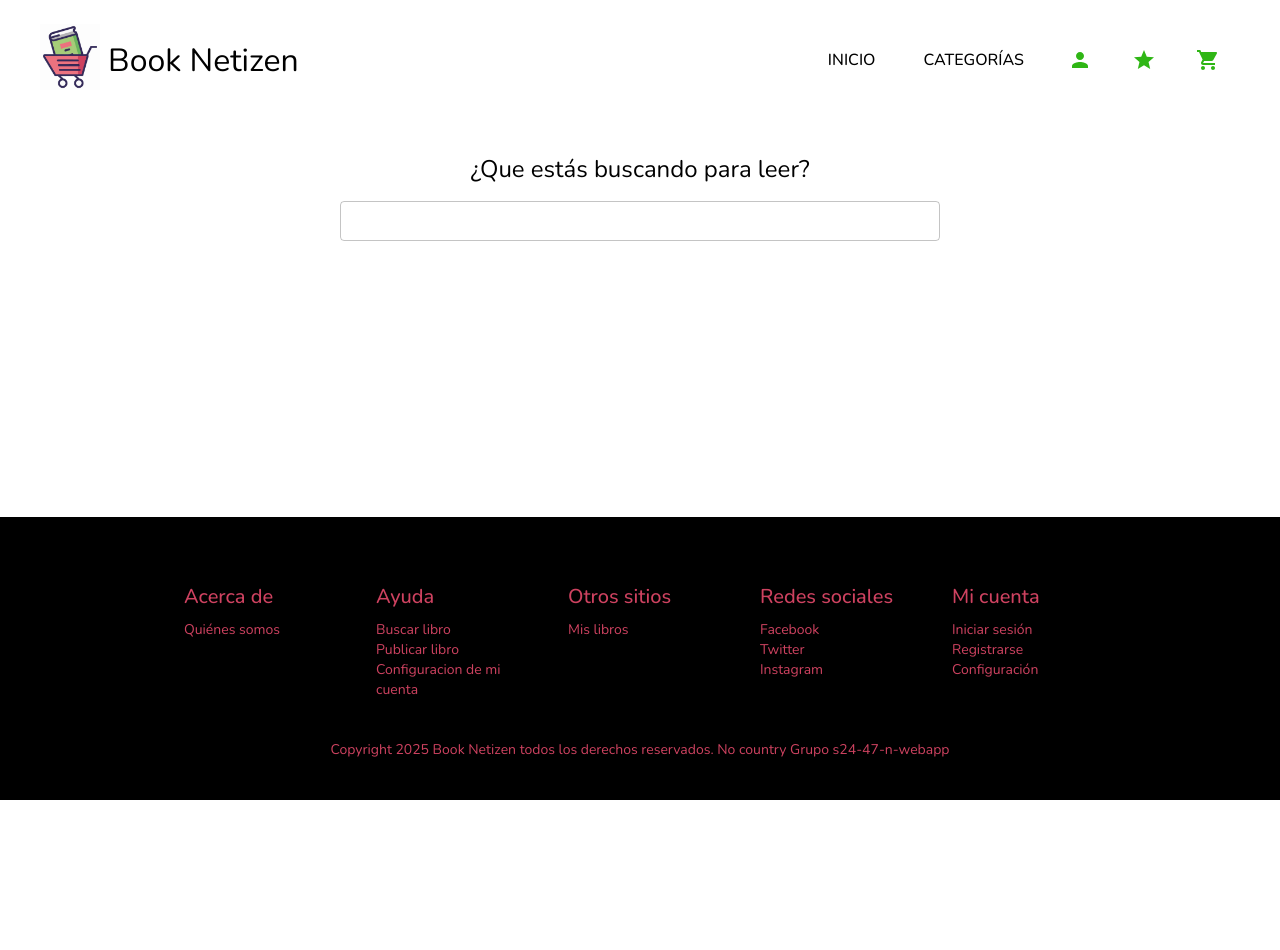
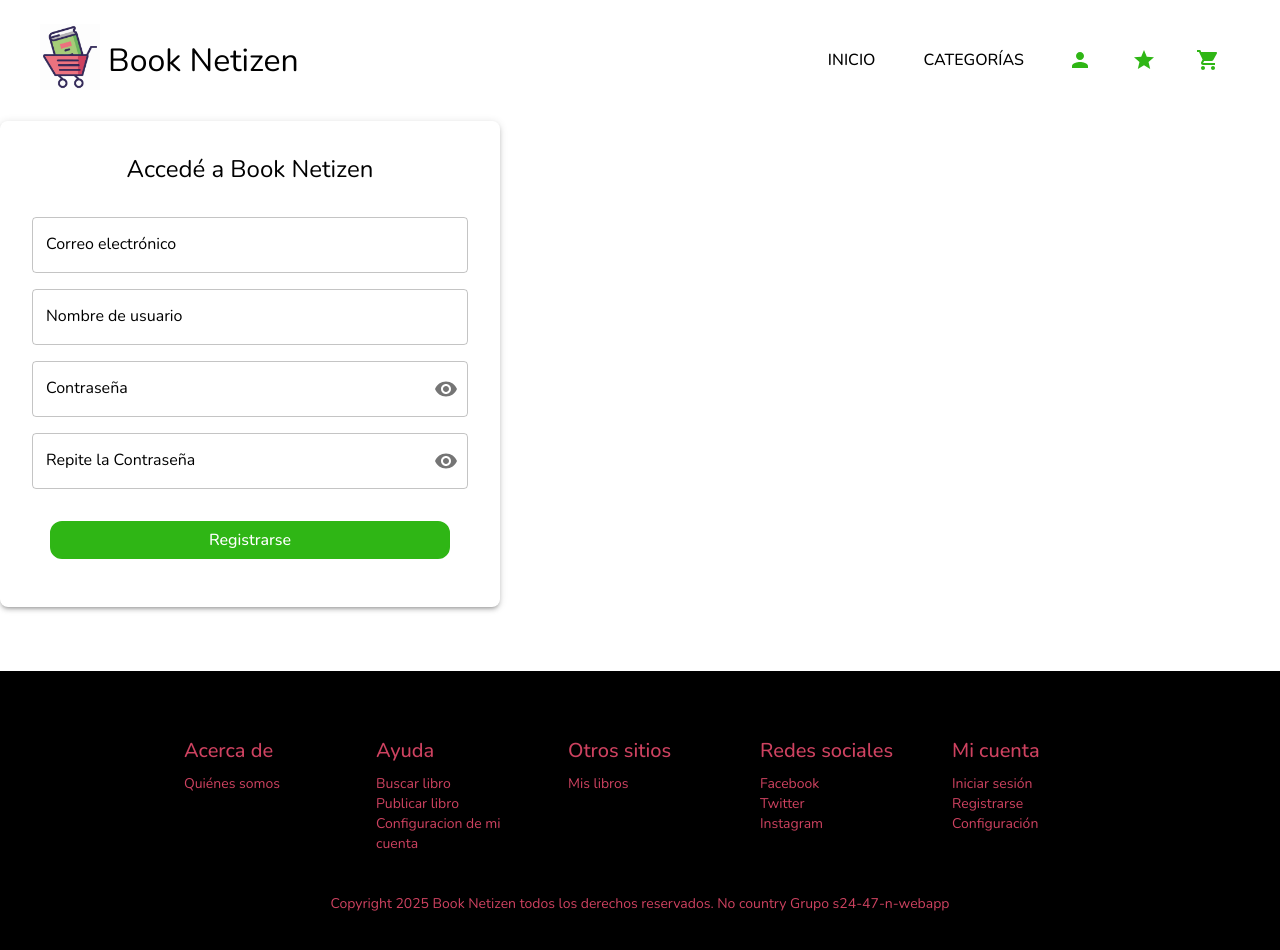
Before and after one commit to JuanSincich/BookNetizen-e-commerce-stack-MERN-Typescript, a React (Vite) app in the folder FRONTEND/: page / in a window 1280 px wide. Shown: the top 950 px of the page. Before the commit the page ends 800 px from the top, so only its background shows below. Built offline with nearby package versions, Linux system fonts and the light colour scheme.

Commit message:
maquetando Register

```diff
--- a/FRONTEND/src/components/pages/Home.tsx
+++ b/FRONTEND/src/components/pages/Home.tsx
@@ -4,15 +4,16 @@ import Carousel from "../uiComp/carousel/Carousel";
 import ReviewCards from "../uiComp/reviewsSection/Reviews";
 import BannerHome from "../uiComp/banner/BannerHome";
 import Login from "./Login";
+import Register from "./Register";
 // import BookPage from "./BookPage";
 /* import BookDelivPage from "./BookDelivPage"; */
 
 export default function Home() {
   return (
     <>
-      <SearchBar />
-
-      {/*     <Hero />
+      {/*   <SearchBar /> */}
+      <Register />
+      {/*       <Hero />
       <Carousel title="Los mas visitados" />
       <Carousel title="Los más vendidos" />
       <BannerHome />
--- a/FRONTEND/src/components/pages/Login.tsx
+++ b/FRONTEND/src/components/pages/Login.tsx
@@ -11,9 +11,6 @@ export default function Login() {
   const [error, setError] = useState("");
 
   // Capturamos los datos del formulario
-
-  /* const handleSubmit = (event: React.FormEvent<HTMLFormElement>) => {
-    event.preventDefault(); */
 
   const handleSubmit = async (e: React.FormEvent) => {
     e.preventDefault();
--- a/FRONTEND/src/components/pages/Register.tsx
+++ b/FRONTEND/src/components/pages/Register.tsx
@@ -1,7 +1,130 @@
+import { Visibility, VisibilityOff } from "@mui/icons-material";
+import {
+  Box,
+  FormControl,
+  IconButton,
+  InputAdornment,
+  InputLabel,
+  OutlinedInput,
+  TextField,
+  Typography,
+} from "@mui/material";
+import { useState } from "react";
+import SolidButton from "../uiComp/button/SolidButton";
+
 export default function Register() {
+  const [showPassword, setShowPassword] = useState(false);
+  const [showPassword2, setShowPassword2] = useState(false);
+
+  const handleClickShowPassword = () => setShowPassword((show) => !show);
+  const handleClickShowPassword2 = () => setShowPassword2((show) => !show);
+
+  const handleMouseDownPassword = (
+    event: React.MouseEvent<HTMLButtonElement>
+  ) => {
+    event.preventDefault();
+  };
+
+  const handleMouseUpPassword = (
+    event: React.MouseEvent<HTMLButtonElement>
+  ) => {
+    event.preventDefault();
+  };
   return (
-    <>
-      <h1>Register</h1>
-    </>
+    <Box
+      id="registro"
+      component="div"
+      sx={{
+        maxWidth: 500,
+        p: 4,
+        boxShadow: 3,
+        borderRadius: 2,
+      }}
+    >
+      <Box sx={{ display: "flex", flexDirection: "column", gap: "2rem" }}>
+        <Typography variant="h5" textAlign="center">
+          Accedé a Book Netizen
+        </Typography>
+        <Box
+          component="form"
+          sx={{
+            display: "flex",
+            flexDirection: "column",
+            gap: "1rem",
+          }}
+        >
+          <TextField
+            id="outlined-basic"
+            label="Correo electrónico"
+            variant="outlined"
+          />
+          <TextField
+            id="outlined-basic"
+            label="Nombre de usuario"
+            variant="outlined"
+          />
+          <FormControl /* sx={{ m: 1, width: "25ch" }} */ variant="outlined">
+            <InputLabel htmlFor="outlined-adornment-password">
+              Contraseña
+            </InputLabel>
+            <OutlinedInput
+              id="outlined-adornment-password"
+              type={showPassword ? "text" : "password"}
+              endAdornment={
+                <InputAdornment position="end">
+                  <IconButton
+                    aria-label={
+                      showPassword
+                        ? "hide the password"
+                        : "display the password"
+                    }
+                    onClick={handleClickShowPassword}
+                    onMouseDown={handleMouseDownPassword}
+                    onMouseUp={handleMouseUpPassword}
+                    edge="end"
+                  >
+                    {showPassword ? <VisibilityOff /> : <Visibility />}
+                  </IconButton>
+                </InputAdornment>
+              }
+              label="Contraseña"
+            />
+          </FormControl>
+          <FormControl /* sx={{ m: 1, width: "25ch" }} */ variant="outlined">
+            <InputLabel htmlFor="outlined-adornment-password">
+              Repite la Contraseña
+            </InputLabel>
+            <OutlinedInput
+              id="outlined-adornment-password"
+              type={showPassword2 ? "text" : "password"}
+              endAdornment={
+                <InputAdornment position="end">
+                  <IconButton
+                    aria-label={
+                      showPassword2
+                        ? "hide the password"
+                        : "display the password"
+                    }
+                    onClick={handleClickShowPassword2}
+                    onMouseDown={handleMouseDownPassword}
+                    onMouseUp={handleMouseUpPassword}
+                    edge="end"
+                  >
+                    {showPassword2 ? <VisibilityOff /> : <Visibility />}
+                  </IconButton>
+                </InputAdornment>
+              }
+              label="Repite la contraseña"
+            />
+          </FormControl>
+          <SolidButton
+            type="submit"
+            text="Registrarse"
+            width="400px"
+            align="center"
+          />
+        </Box>
+      </Box>
+    </Box>
   );
 }
```
